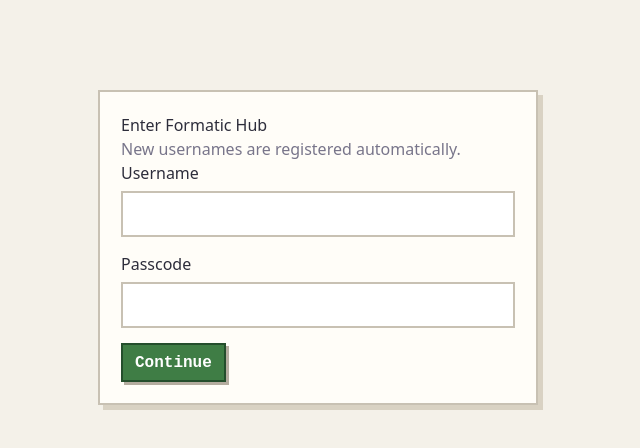
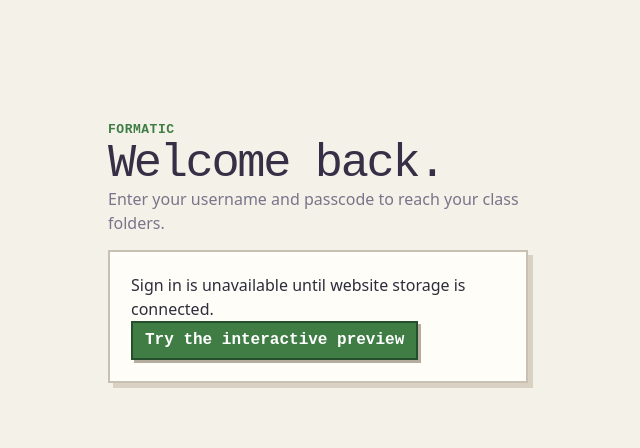
Before and after one commit to yezdenz/Formatic, a Next.js app in the folder apps/web/: page /login in a window 1280 px wide. Shown: the top 448 px of the page, without its empty margins (322-962 px from the left). Built offline with nearby package versions, Linux system fonts and the light colour scheme; no server answers.

Commit message:
Integrate database availability check and demo link on login page

```diff
--- a/apps/web/src/app/login/page.tsx
+++ b/apps/web/src/app/login/page.tsx
@@ -1,5 +1,6 @@
 'use client';
-import { FormEvent, useState } from 'react';
+import { FormEvent, useEffect, useState } from 'react';
+import Link from 'next/link';
 import { useRouter } from 'next/navigation';
 
 export default function LoginPage() {
@@ -8,6 +9,10 @@
   const [passcode, setPasscode] = useState('');
   const [error, setError] = useState('');
   const [busy, setBusy] = useState(false);
+  const [available, setAvailable] = useState<boolean | null>(null);
+  useEffect(() => {
+    void fetch('/api/status').then(response => response.json()).then(result => setAvailable(Boolean(result.signInAvailable))).catch(() => setAvailable(false));
+  }, []);
   async function submit(event: FormEvent) {
     event.preventDefault(); setBusy(true); setError('');
     try {
@@ -18,11 +23,13 @@
     } catch (cause) { setError(cause instanceof Error ? cause.message : 'Login failed.'); }
     finally { setBusy(false); }
   }
-  return <main className="shell"><div className="panel" style={{ maxWidth: 440, margin: '50px auto' }}>
-    <h1>Enter Formatic Hub</h1><p className="muted">New usernames are registered automatically.</p>
-    <form onSubmit={submit}><label>Username<input className="field" value={username} onChange={e => setUsername(e.target.value)} required minLength={2} /></label>
+  return <main className="shell"><div className="login-panel">
+    <Link className="eyebrow pixel" href="/">FORMATIC</Link><h1>Welcome back.</h1><p className="muted">Enter your username and passcode to reach your class folders.</p>
+    {available === false && <div className="panel"><p>Sign in is unavailable until website storage is connected.</p><Link className="button" href="/demo">Try the interactive preview</Link></div>}
+    {available && <form onSubmit={submit}><label>Username<input className="field" value={username} onChange={e => setUsername(e.target.value)} required minLength={2} /></label>
       <label>Passcode<input className="field" type="password" value={passcode} onChange={e => setPasscode(e.target.value)} required minLength={8} /></label>
-      <button className="button" disabled={busy}>{busy ? 'Signing in…' : 'Continue'}</button></form>
+      <button className="button" disabled={busy}>{busy ? 'Signing in...' : 'Continue'}</button></form>}
+    {available === null && <p className="muted">Checking sign-in...</p>}
     {error && <p className="error" role="alert">{error}</p>}
   </div></main>;
 }
```
